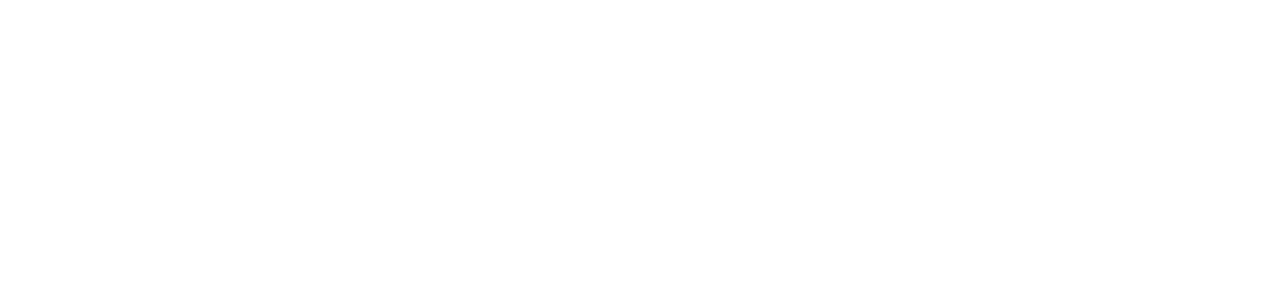
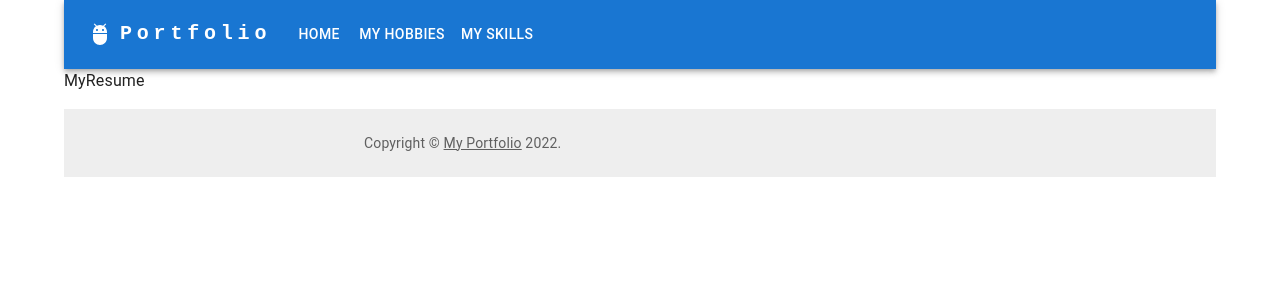
Before and after one commit to ErnestasRa/Portfolio-Page---React-TypeScript-NodeJS-MUI, a React (Create React App) app: page /resume in a window 1280 px wide. Before the commit this address had no page. Shown: the top 300 px of the page. Built offline with nearby package versions, Linux system fonts and the light colour scheme.

Commit message:
chore: added file types and cv module, small fixes around app-bar

```diff
--- a/src/App.tsx
+++ b/src/App.tsx
@@ -1,6 +1,7 @@
 import * as React from 'react';
 import { BrowserRouter, Routes, Route } from 'react-router-dom';
 import MainContext from 'context/main-context';
+import MyResume from 'pages/my-resume';
 import MainPage from './pages/main-page';
 
 const App: React.FC = () => (
@@ -8,6 +9,7 @@
     <BrowserRouter>
       <Routes>
         <Route path="/" element={<MainPage />} />
+        <Route path="/resume" element={<MyResume />} />
       </Routes>
     </BrowserRouter>
   </MainContext.Provider>
--- a/src/components/app-bar/app-bar-settings.ts
+++ b/src/components/app-bar/app-bar-settings.ts
@@ -1,7 +1,12 @@
-const pages = [
+type PagesType = {
+    name: string,
+    to: string,
+};
+
+const pages: PagesType[] = [
     {
-        name: 'My Resume',
-        to: '/resume',
+        name: 'Home',
+        to: '/',
     },
     {
         name: 'My Hobbies',
--- a/src/components/app-bar/app-bar.tsx
+++ b/src/components/app-bar/app-bar.tsx
@@ -12,6 +12,7 @@
   Container,
   Button,
   MenuItem,
+  Link,
 } from '@mui/material';
 import pages from './app-bar-settings';
 
@@ -79,9 +80,11 @@
               }}
             >
               {pages.map((page, i) => (
-                <MenuItem onClick={handleCloseNavMenu} key={i}>
+                <Link href={page.to} key={i}>
+                  <MenuItem onClick={handleCloseNavMenu}>
                     <Typography textAlign="center">{page.name}</Typography>
                   </MenuItem>
+                </Link>
               ))}
             </Menu>
           </Box>
@@ -106,13 +109,14 @@
           </Typography>
           <Box sx={{ flexGrow: 1, display: { xs: 'none', md: 'flex' } }}>
             {pages.map((page, i) => (
+              <Link href={page.to} key={i}>
                 <Button
-                key={i}
                   onClick={handleCloseNavMenu}
                   sx={{ my: 2, color: 'white', display: 'block' }}
                 >
                   {page.name}
                 </Button>
+              </Link>
             ))}
           </Box>
         </Toolbar>
--- a/src/pages/my-resume.tsx
+++ b/src/pages/my-resume.tsx
@@ -1,10 +1,17 @@
 import * as React from 'react';
 import {
     Box,
+    Container,
 } from '@mui/material';
+import ResponsiveAppBar from 'components/app-bar/app-bar';
+import StickyFooter from 'components/footer/footer';
 
 const MyResume:React.FC = () => (
-  <Box>MyResume</Box>
+  <Container>
+    <ResponsiveAppBar />
+    <Box>MyResume</Box>
+    <StickyFooter />
+  </Container>
   );
 
 export default MyResume;
--- /dev/null
+++ b/src/types/image.d.ts
@@ -0,0 +1,5 @@
+declare module '*.jpg';
+declare module '*.jpeg';
+declare module '*.png';
+declare module '*.gif';
+declare module '*.svg';
--- /dev/null
+++ b/src/types/resume.d.ts
@@ -0,0 +1 @@
+declare module '*.pdf'
```
Also changed, not shown: 1 other file (tests, documents, lock files or other folders). Lines whose indentation alone changed are shown as unchanged.
